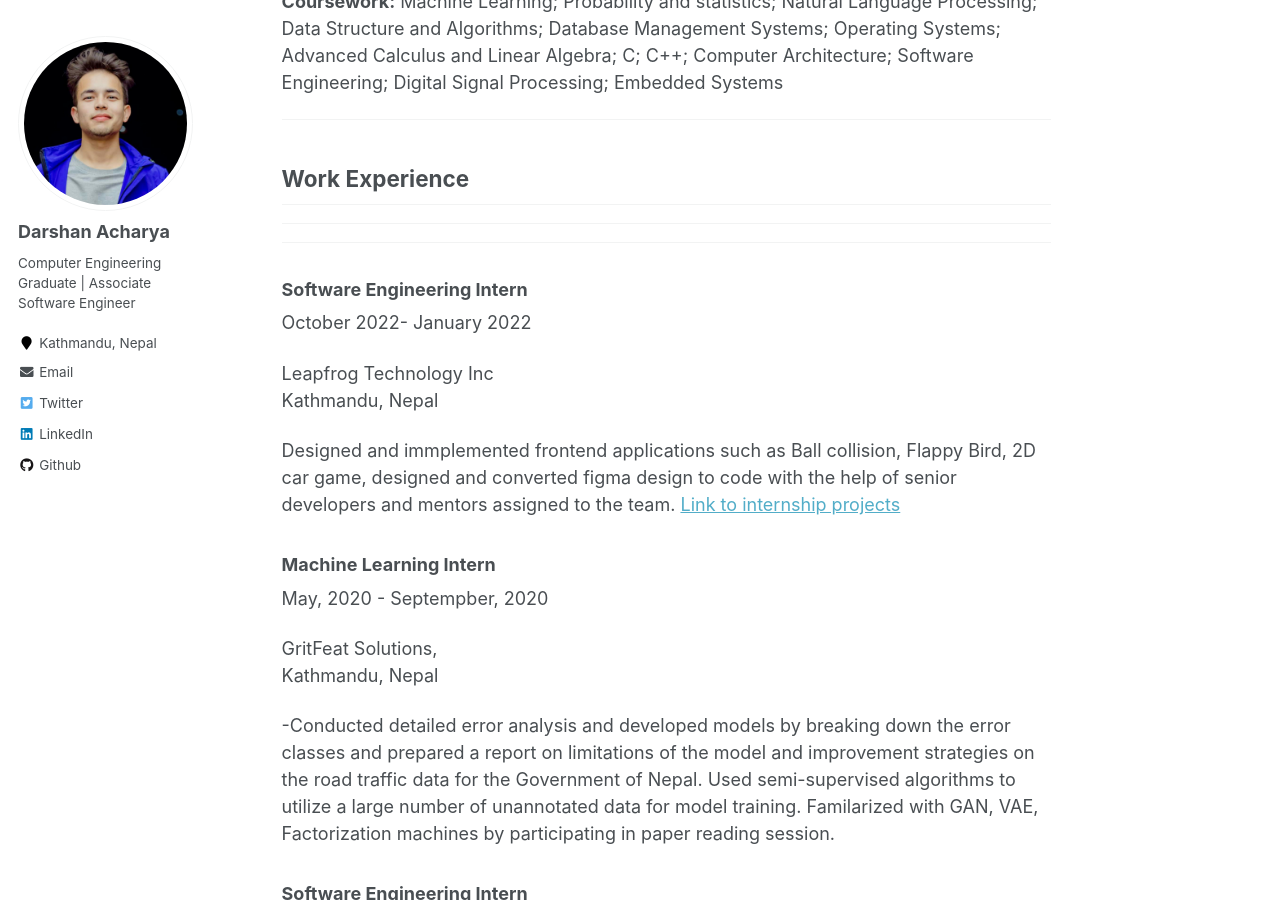
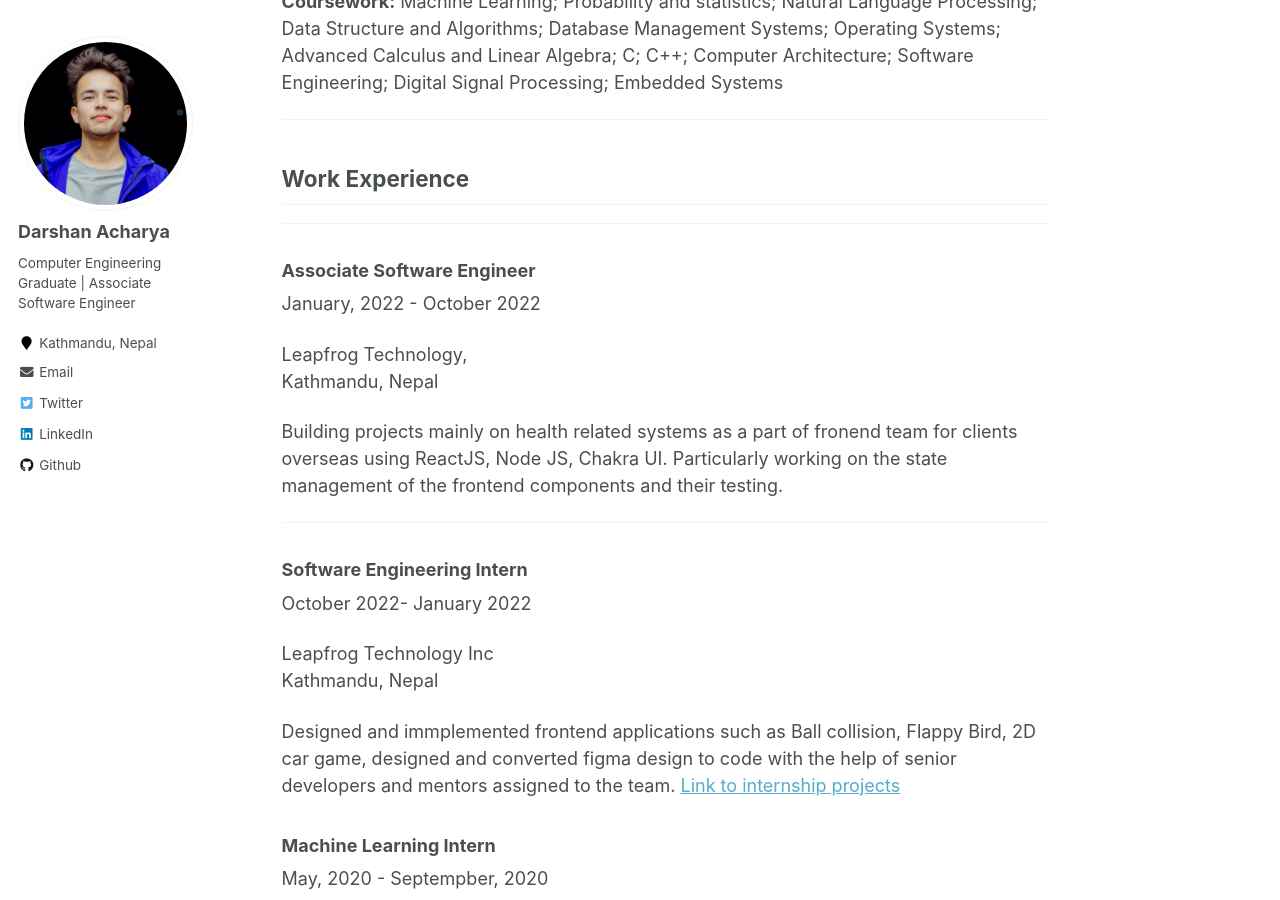
Before and after one commit to acharyadarshan/acharyadarshan.github.io, a Jekyll site: the page built from _pages/about.md, in a window 1280 px wide and 900 px high, scrolled down 768 px. Built offline with Jekyll 4.4.1, drawn with Linux system fonts in a browser that asks for light colours.

Commit message:
auto update fix

```diff
--- a/_pages/about.md
+++ b/_pages/about.md
@@ -51,14 +51,14 @@ Software Engineering; Digital Signal Processing; Embedded Systems
 
 ---
 
-<!-- ### Associate Software Engineer
+### Associate Software Engineer
 
 January, 2022 - October 2022
 
 Leapfrog Technology, <br>
 Kathmandu, Nepal
 
-Building projects mainly on health related systems as a part of fronend team for clients overseas using ReactJS, Node JS, Chakra UI. Particularly working on the state management of the frontend components and their testing. -->
+Building projects mainly on health related systems as a part of fronend team for clients overseas using ReactJS, Node JS, Chakra UI. Particularly working on the state management of the frontend components and their testing.
 
 ---
 
```
